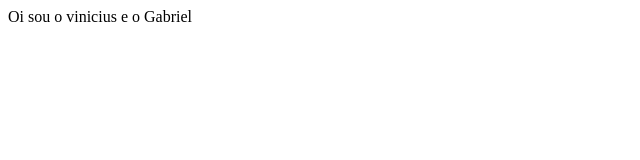
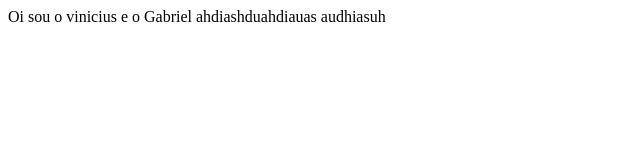
Before and after one commit to ViniciusMazinetti/Teste, a plain HTML site: page index.html in a window 1280 px wide. Shown: the whole page, without its empty margins (0-640 px from the left). Drawn offline with Linux system fonts and the light colour scheme.

Commit message:
Alterei o index.html

```diff
--- a/index.html
+++ b/index.html
@@ -7,5 +7,7 @@
 </head>
 <body>
    Oi sou o vinicius e o Gabriel
+   ahdiashduahdiauas
+   audhiasuh
 </body>
 </html>
```
